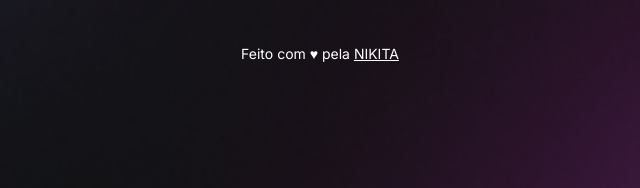
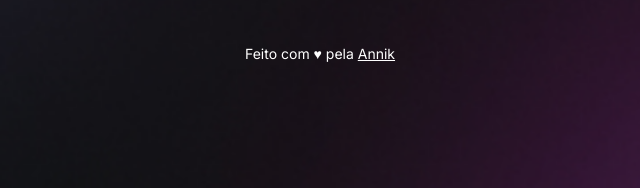
Before and after one commit to annikoliveira/projeto, a plain HTML site: page index.html in a window 1280 px wide. Shown: the part 609-797 px from the top of the page, 320-960 px from the left. Drawn offline with nearby package versions, Linux system fonts and the light colour scheme.

Commit message:
add readme

```diff
--- a/index.html
+++ b/index.html
@@ -52,7 +52,7 @@
 
     <footer>
         Feito com ♥ pela
-        <a href="https://rocketseat.com.br" target="_blank">NIKITA</a>
+        <a href="https://rocketseat.com.br" target="_blank">Annik</a>
     </footer>
     </div>
     <script type="module" src="https://unpkg.com/ionicons@7.1.0/dist/ionicons/ionicons.esm.js"></script>
```
Also changed, not shown: .github/preview.jpg (added), assets/Aavatar.png (deleted), assets/aAvatar-light.png (deleted), 1 other file.
